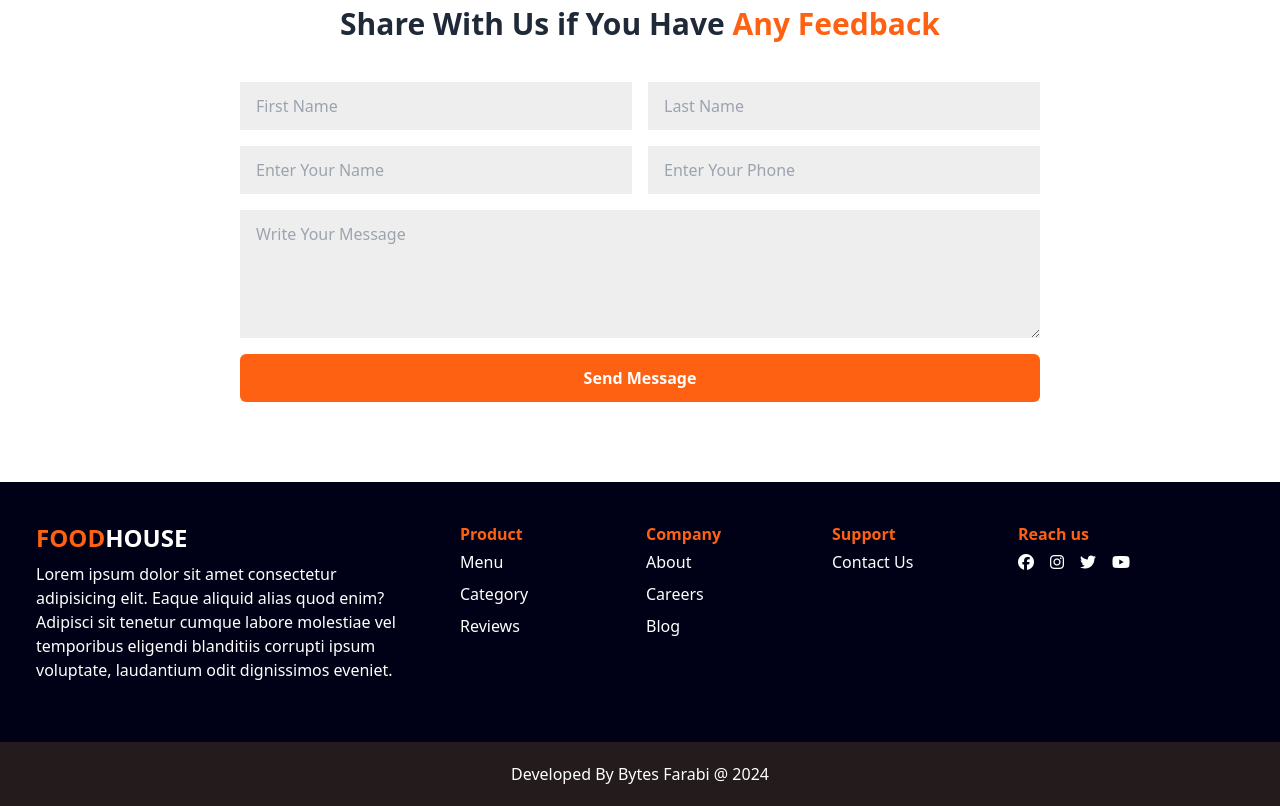
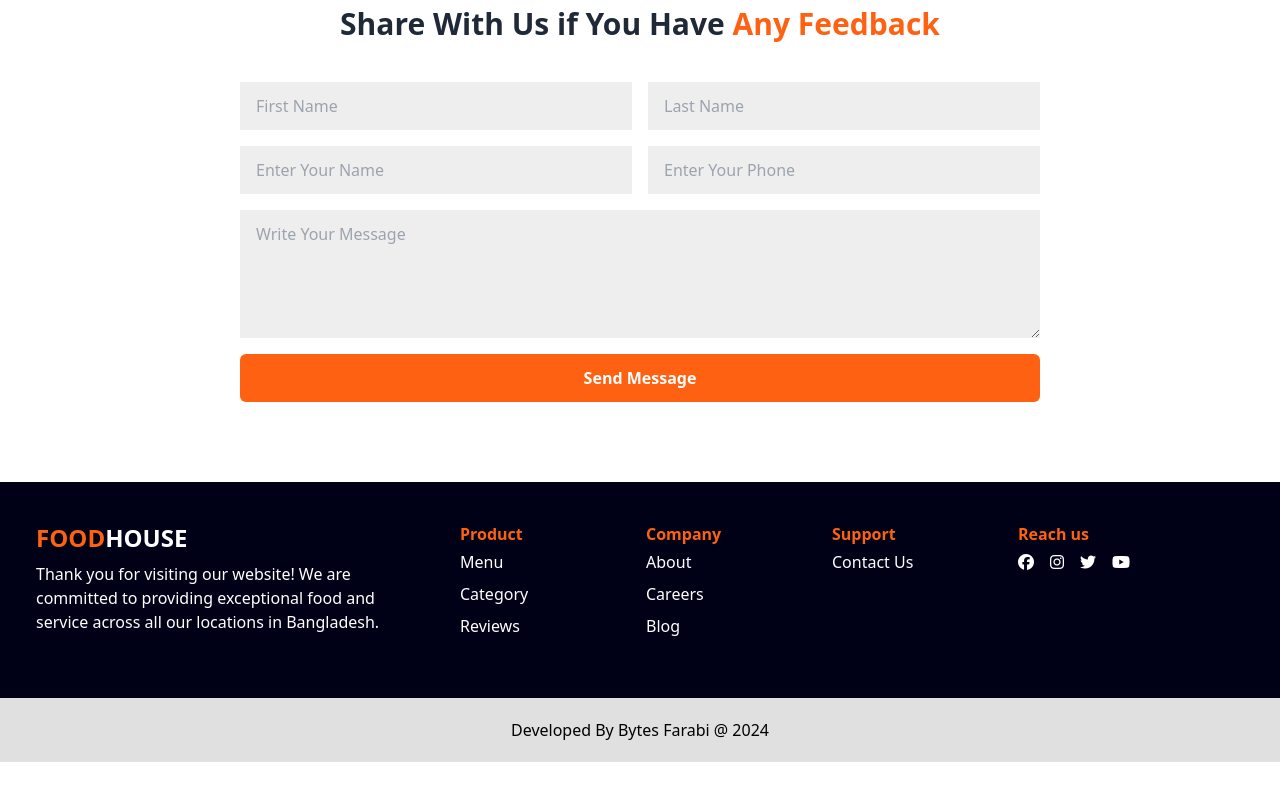
Before and after one commit to Bytes-Farabi/Burger-Cafe-Restaurent, a website: page src/index.html in a window 1280 px wide. Shown: the part 2999-3805 px from the top of the page. After the commit the page ends 3761 px from the top, so only its background shows below. Drawn offline with nearby package versions, Linux system fonts and the light colour scheme.

Commit message:
home final

```diff
--- a/src/index.html
+++ b/src/index.html
@@ -311,7 +311,7 @@
         <div class="max-w-[1200px] md:flex md:gap-10 mx-auto px-4 text-white relative py-10 ml-5">
             <div class="mb-5 md:max-w-96">
                 <h2 class="font-bold text-2xl"><span class="text-orange">FOOD</span>HOUSE</h2>
-                <p class="mt-2">Lorem ipsum dolor sit amet consectetur adipisicing elit. Eaque aliquid alias quod enim? Adipisci sit tenetur cumque labore molestiae vel temporibus eligendi blanditiis corrupti ipsum voluptate, laudantium odit dignissimos eveniet.</p>
+                <p class="mt-2">Thank you for visiting our website! We are committed to providing exceptional food and service across all our locations in Bangladesh.</p>
             </div>
             <nav class="flex flex-wrap justify-between md:flex-grow">
                 <div class="w-1/3 md:w-1/4 mb-4">
@@ -363,16 +363,14 @@
                 </div>
             </nav>
         </div>
-        <div class="py-5 bg-light-dark">
-            <div class="max-w-[1200px] mx-auto flex justify-center items-center text-white">
+        <div class="py-5 bg-[#E0E0E0]">
+            <div class="max-w-[1200px] mx-auto flex justify-center items-center text-black font-medium">
                 <p>Developed By <a href="#">Bytes Farabi</a> @ 2024</p>
             </div>
         </div>
     </footer>
 
-    <!-- ---------------------------------------
-                    SCRIPTS START
-    -------------------------------------------->
+    <!-- js link up -->
     <script src="https://cdn.jsdelivr.net/npm/@splidejs/splide@4.1.4/dist/js/splide.min.js"></script>
     <script src="js/script.js"></script>
 </body>
```
